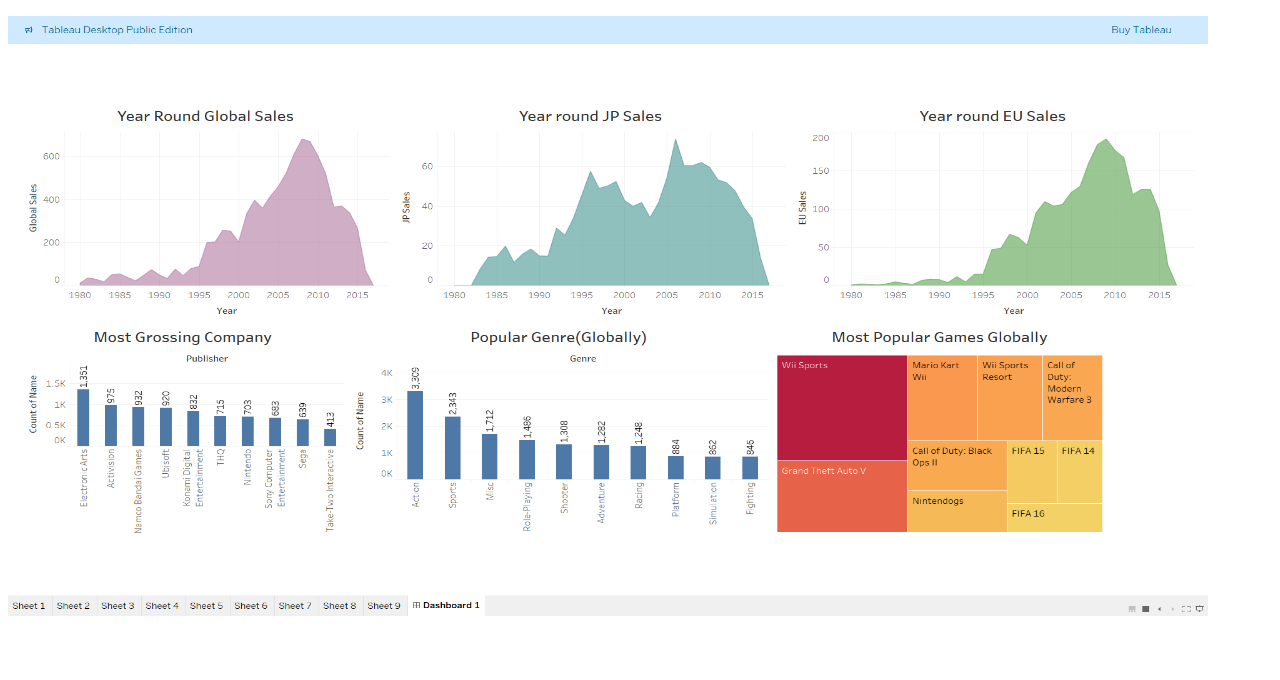
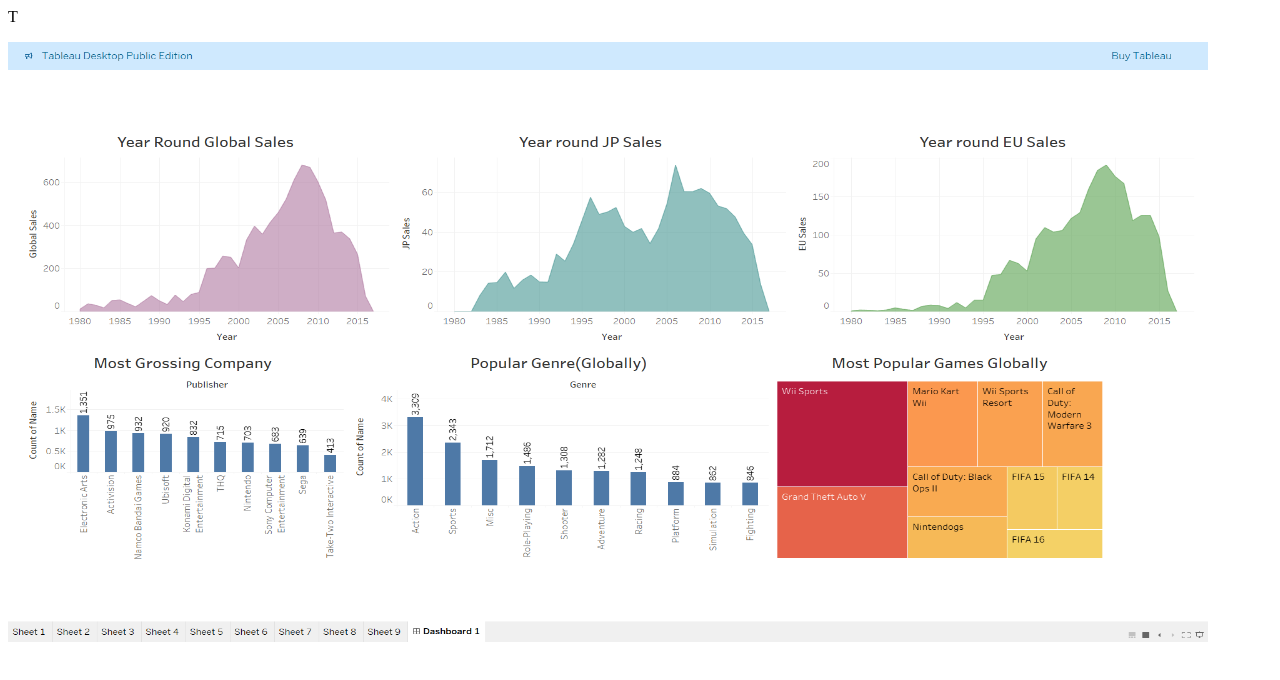
Before and after one commit to munib-musanna/Game-Industry-sales-analysis, a plain HTML site: page index.html in a window 1280 px wide. Drawn offline with Linux system fonts and the light colour scheme.

Commit message:
Update index.html

```diff
--- a/index.html
+++ b/index.html
@@ -5,8 +5,9 @@
 
   </head>
   <body>
-      </h1></h1>
+      </h1>T</h1>
       <p></p>
      <img src="Tableau Practice Munib Musanna.png" height="600px" width="1200px"></img>
+    <p> </p>
   </body>
 </html>
```
